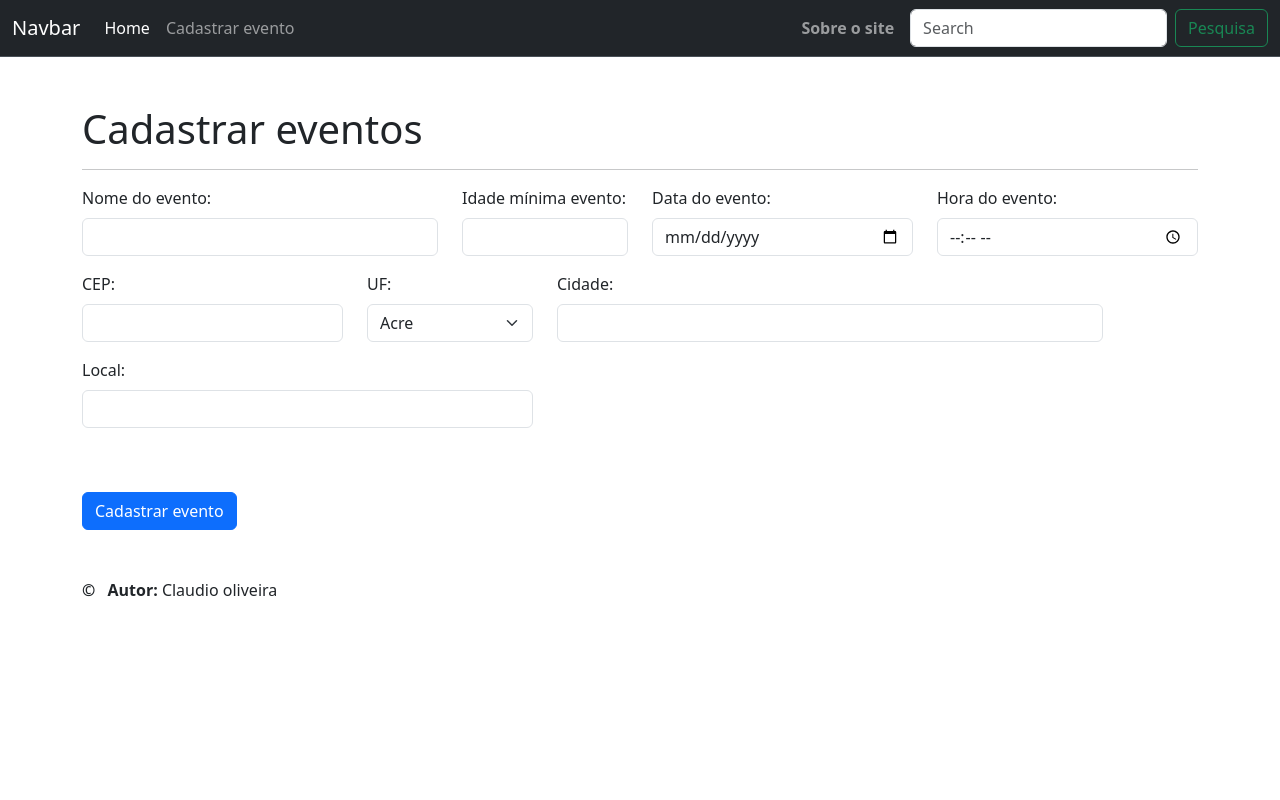
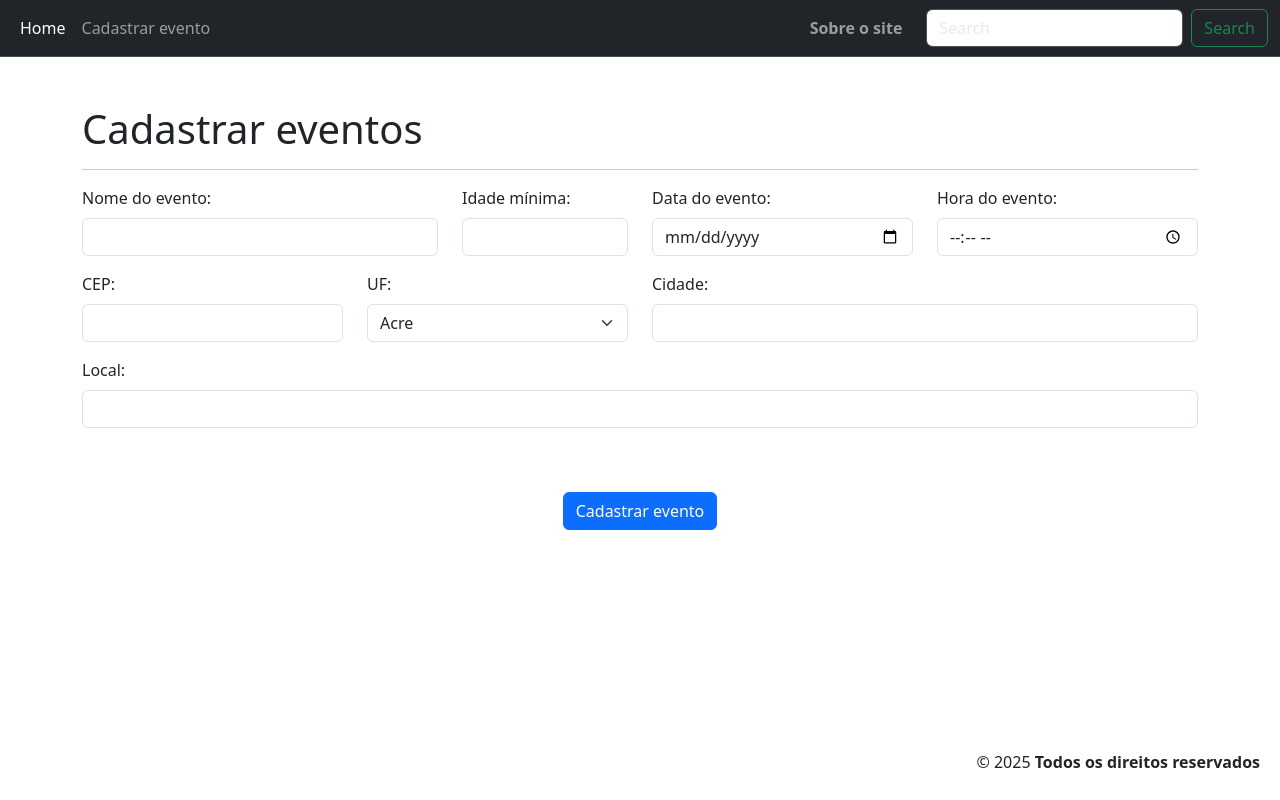
Before and after one commit to ClaudioGitt/app_eventos_Claudio_oliveira, a Flask app: page /cadastrar-evento in a window 1280 px wide. Run offline with Flask 3, Linux system fonts and the light colour scheme.

Commit message:
Aula 15/12/2025 eventos show event

```diff
--- a/app.py
+++ b/app.py
@@ -1,17 +1,18 @@
-from flask import Flask, render_template,request, redirect, url_for, flash
+from flask import Flask, render_template, request, redirect, url_for, flash
 from flask_sqlalchemy import SQLAlchemy
+
 from datetime import datetime
 import os
 
 app = Flask(__name__)
-# Estrutura básica Flask
-app.config["SECRET_KEY"] = 'dev'
+app.config['SECRET_KEY'] = 'dev'
 basedir = os.path.abspath(os.path.dirname(__file__))
 db_path = os.path.join(basedir, 'database')
 os.makedirs(db_path, exist_ok=True)
-app.config['SQLALCHEMY_DATABASE_URI'] = 'sqlite:///' + os.path.join(db_path,'events.db')
+app.config['SQLALCHEMY_DATABASE_URI'] = 'sqlite:///' + os.path.join(db_path, 'events.db')
 app.config['SQLALCHEMY_TRACK_MODIFICATIONS'] = False
-db=SQLAlchemy(app)
+
+db = SQLAlchemy(app)
 
 class Evento(db.Model):
     id = db.Column(db.Integer, primary_key=True)
@@ -21,8 +22,9 @@ class Evento(db.Model):
     hora = db.Column(db.Time)
     cep = db.Column(db.String(20))
     uf = db.Column(db.String(2))
-    cidade = db.Column(db.String(200))
+    cidade = db.Column(db.String(100))
     local = db.Column(db.String(200))
+
 def create_tables():
     try:
         with app.app_context():
@@ -32,12 +34,15 @@ def create_tables():
 
 @app.route("/")
 def index():
-    eventos = Evento.query.order_by(Evento.data).all()
+    eventos = Evento.query.all()
     return render_template("index.html", eventos=eventos)
 
-@app.route("/cadastrar-evento", methods=["GET","POST"])
+@app.route("/about")
+def about():
+    return render_template("about.html")
+
+@app.route("/cadastrar-evento", methods=["GET", "POST"])
 def cadastrar_evento():
-    # Get recebe, POST envia para o banco
     if request.method == 'POST':
         nome = request.form.get('evento')
         idade = request.form.get('idade')
@@ -48,31 +53,27 @@ def cadastrar_evento():
         cidade = request.form.get('cidade')
         local = request.form.get('local')
 
-        idade_val = int(idade) if idade else None # verifica apenas se existe algum valor
+        idade_val = int(idade) if idade else None
         data_val = datetime.strptime(data_str, "%Y-%m-%d").date() if data_str else None
         hora_val = datetime.strptime(hora_str, "%H:%M").time() if hora_str else None
 
         evento = Evento(
-            nome = nome,
-            idade_minima = idade_val,
-            data = data_val,
-            hora = hora_val,
-            cep = cep,
-            uf = uf,
-            cidade = cidade,
-            local = local
+            nome=nome,
+            idade_minima=idade_val,
+            data=data_val,
+            hora=hora_val,
+            cep=cep,
+            uf=uf,
+            cidade=cidade,
+            local=local
         )
-        # abrir sessão após a instância do objeto
+
         db.session.add(evento)
         db.session.commit()
-        flash('Evento cadastrado com sucesso!')
-        # retornando com redirect
+        flash('Evento cadastrado com sucesso.')
         return redirect(url_for('index'))
-        # verificando se existe algum valor
-        # o redirect só funciona por causa do render template
+
     return render_template("cadastrar-evento.html")
-# Com flask, só dá para trabalhar com banco usando o flask_sqlalchemy
-# base herda das outras paginas, e index herda da base para aplicar
 
 if __name__ == "__main__":
     create_tables()
--- /dev/null
+++ b/static/style.css
@@ -0,0 +1,20 @@
+footer {
+    bottom: 0;
+    right: 0;
+    width: 100%;
+    padding: 10px 20px;
+}
+main{
+    flex: 1;
+}
+.container-footer {
+    text-align: right;
+}
+body{
+    display: flex;
+    flex-direction: column;
+    min-height: 100vh;
+}
+#cppy {
+    text-shadow: 0cqi;
+}
--- a/templates/base.html
+++ b/templates/base.html
@@ -1,20 +1,28 @@
 <!doctype html>
 <html lang="pt-br">
+
 <head>
-    <meta name="author" content="Claudio jose de oliveira junior">
+    <meta name="author" content="Claudio oliveira">
     <meta charset="utf-8">
     <meta name="viewport" content="width=device-width, initial-scale=1">
     <title>{% block title %}{% endblock %}</title>
+    <link rel="stylesheet" href="{{ url_for('static', filename='style.css') }}">
     <link href="https://cdn.jsdelivr.net/npm/bootstrap@5.3.8/dist/css/bootstrap.min.css" rel="stylesheet"
         integrity="sha384-sRIl4kxILFvY47J16cr9ZwB07vP4J8+LH7qKQnuqkuIAvNWLzeN8tE5YBujZqJLB" crossorigin="anonymous">
 </head>
 
 <body>
+    <!-- header -->
     {% include 'header.html' %}
+
+    <!-- conteúdo da página -->
     <main>
         {% block content %}{% endblock %}
     </main>
+
+    <!-- footer -->
     {% include 'footer.html' %}
+    <!-- js bootstrap -->
     <script src="https://cdn.jsdelivr.net/npm/bootstrap@5.3.8/dist/js/bootstrap.bundle.min.js"
         integrity="sha384-FKyoEForCGlyvwx9Hj09JcYn3nv7wiPVlz7YYwJrWVcXK/BmnVDxM+D2scQbITxI"
         crossorigin="anonymous"></script>
--- a/templates/cadastrar-evento.html
+++ b/templates/cadastrar-evento.html
@@ -1,82 +1,83 @@
 {% extends 'base.html' %}
-{% block title %}cadastrar evento{% endblock %}
+{% block title %}Cadastrar eventos{% endblock %}
 {% block content %}
     <div class="container">
         <h1>Cadastrar eventos</h1>
         <hr>
         <form action="" method="POST">
             <div class="row">
-            <!-- Nome do evento -->
+                <!-- nome do evento -->
                 <div class="col-12 col-md-9 col-lg-4 mb-3">
                     <label class="form-label">Nome do evento:</label>
                     <input type="text" class="form-control" name="evento">
                 </div>
-            <!-- Idade minima do evento -->
+                <!-- idade mínima do evento -->
                 <div class="col-12 col-md-3 col-lg-2 mb-3">
-                <label class="form-label">Idade mínima evento:</label>
+                    <label class="form-label">Idade mínima:</label>
                     <input type="number" class="form-control" name="idade" min="0">
                 </div>
-            <!-- Data do evento -->
+                <!-- data do evento -->
                 <div class="col-12 col-md-6 col-lg-3 mb-3">
                     <label class="form-label">Data do evento:</label>
                     <input type="date" class="form-control" name="data">
                 </div>
-            <!-- Hora do evento -->
+                <!-- hora do evento -->
                 <div class="col-12 col-md-6 col-lg-3 mb-3">
                     <label class="form-label">Hora do evento:</label>
-                <input type="time" class="form-control" name="Hora">
+                    <input type="time" class="form-control" name="hora">
                 </div>
-            <!-- CEP  -->
-            <div class="col-12 col-md-6 col-lg-3 mb-3">
+                <!-- cep -->
+                <div class="col-12 col-md-4 col-lg-3 mb-3">
                     <label class="form-label">CEP:</label>
                     <input type="text" class="form-control" name="cep">
                 </div>
-            <!-- UF  -->
-            <div class="col-12 col-md-3 col-lg-2 mb-3">
+                <!-- uf -->
+                <div class="col-12 col-md-4 col-lg-3 mb-3">
                     <label class="form-label">UF:</label>
                     <select class="form-select" name="uf">
-                    <option value="ac">Acre</option>
-                    <option value="al">Alagoas</option>
-                    <option value="ap">Amapá</option>
-                    <option value="am">Amazonas</option>
-                    <option value="ba">Bahia</option>
-                    <option value="ce">Ceará</option>
-                    <option value="df">Distrito Federal</option>
-                    <option value="es">Espírito Santo</option>
-                    <option value="go">Goiás</option>
-                    <option value="ma">Maranhão</option>
-                    <option value="mt">Mato Grosso</option>
-                    <option value="ms">Mato Grosso do Sul</option>
-                    <option value="mg">Minas Gerais</option>
-                    <option value="pa">Pará</option>
-                    <option value="pb">Paraíba</option>
-                    <option value="pr">Paraná</option>
-                    <option value="pe">Pernambuco</option>
-                    <option value="pi">Piauí</option>
-                    <option value="rj">Rio de Janeiro</option>
-                    <option value="rn">Rio Grande do Norte</option>
-                    <option value="rs">Rio Grande do Sul</option>
-                    <option value="ro">Rondônia</option>
-                    <option value="rr">Roraima</option>
-                    <option value="sc">Santa Catarina</option>
-                    <option value="sp">São Paulo</option>
-                    <option value="se">Sergipe</option>
-                    <option value="to">Tocantins</option>
+                        <option value="AC">Acre</option>
+                        <option value="AL">Alagoas</option>
+                        <option value="AP">Amapá</option>
+                        <option value="AM">Amazonas</option>
+                        <option value="BA">Bahia</option>
+                        <option value="CE">Ceará</option>
+                        <option value="DF">Distrito Federal</option>
+                        <option value="ES">Espírito Santo</option>
+                        <option value="GO">Goiás</option>
+                        <option value="MA">Maranhão</option>
+                        <option value="MT">Mato Grosso</option>
+                        <option value="MS">Mato Grosso do Sul</option>
+                        <option value="MG">Minas Gerais</option>
+                        <option value="PA">Pará</option>
+                        <option value="PB">Paraíba</option>
+                        <option value="PR">Paraná</option>
+                        <option value="PE">Pernambuco</option>
+                        <option value="PI">Piauí</option>
+                        <option value="RJ">Rio de Janeiro</option>
+                        <option value="RN">Rio Grande do Norte</option>
+                        <option value="RS">Rio Grande do Sul</option>
+                        <option value="RO">Rondônia</option>
+                        <option value="RR">Roraima</option>
+                        <option value="SC">Santa Catarina</option>
+                        <option value="SP">São Paulo</option>
+                        <option value="SE">Sergipe</option>
+                        <option value="TO">Tocantins</option>
                     </select>
                 </div>
                 <!-- cidade -->
-            <div class="col-12 col-md-3 col-lg-6 mb-3">
+                <div class="col-12 col-md-4 col-lg-6 mb-3">
                     <label class="form-label">Cidade:</label>
                     <input type="text" class="form-control" name="cidade">
                 </div>
                 <!-- local -->
-            <div class="col-5 mb-3">
+                <div class="col-12 mb-3">
                     <label class="form-label">Local:</label>
                     <input type="text" class="form-control" name="local">
                 </div>
-            <div class="d-flex justity-content-center mt-5 mb-5">
-                <!-- Botão -->
+                <!-- botão -->
+                <div class="d-flex justify-content-center mt-5 mb-5">
                     <button type="submit" class="btn btn-primary">Cadastrar evento</button>
+                </div>
             </div>
         </form>
     </div>
--- a/templates/footer.html
+++ b/templates/footer.html
@@ -1,5 +1,16 @@
-<div class="container">
+
+<body>
     <footer>
-        <b>&copy;</b><b><span class="year ms-auto me-2 mb-lg-0" ></b></span> <b>Autor:</b> Claudio oliveira
+        <div class="container-footer">
+            <p>
+                &copy; <span id="dataAtual"></span>
+                <a id="cppy"><b>Todos os direitos reservados</b></a>
+            </p>
+        </div>
     </footer>
-</div>
+    <script>
+        var currentYear = new Date().getFullYear();
+        document.getElementById("dataAtual").innerHTML = currentYear;
+    </script>
+</body>
+</html>
--- a/templates/header.html
+++ b/templates/header.html
@@ -1,6 +1,5 @@
 <nav class="navbar navbar-expand-lg bg-dark border-bottom mb-5" data-bs-theme="dark">
   <div class="container-fluid">
-    <a class="navbar-brand" href="#">Navbar</a>
     <button class="navbar-toggler" type="button" data-bs-toggle="collapse" data-bs-target="#navbarSupportedContent"
       aria-controls="navbarSupportedContent" aria-expanded="false" aria-label="Toggle navigation">
       <span class="navbar-toggler-icon"></span>
@@ -13,17 +12,17 @@
         <li class="nav-item">
           <a class="nav-link" href="/cadastrar-evento">Cadastrar evento</a>
         </li>
-        <!-- - Se você usa me-auto, ele empurra os itens para a esquerda.
-        - Se você usa ms-auto, ele empurra os itens para a direita. -->
       </ul>
-      <ul class="navbar-nav ms-auto mb-2 mb-lg-0">
-        <li class="nav-item">
-          <a class="nav-link me-2" href="/about"><b>Sobre o site</b></a>
-        </li>
-      </ul>
+      <div>
+        <ul class="navbar-nav ms-auto mb-2 mb-lg-0">
+          <li class="nav-item">
+            <a class="nav-link me-3" href="/about"><b>Sobre o site</b></a>
+          </li>
+        </ul>
+      </div>
       <form class="d-flex" role="search">
-        <input class="form-control me-2" type="search" placeholder="Search" aria-label="Search" data-bs-theme="light"/>
-        <button class="btn btn-outline-success" type="submit">Pesquisa</button>
+        <input class="form-control me-2" style="background-color: white; color: black;" type="search" placeholder="Search" aria-label="Search" />
+        <button class="btn btn-outline-success" type="submit">Search</button>
       </form>
     </div>
   </div>
```
Also changed, not shown: templates/about.html (+81 -0 lines), templates/index.html (+50 -1 lines), database/events.db, static/css/custom.css (deleted). Lines whose indentation alone changed are shown as unchanged.
